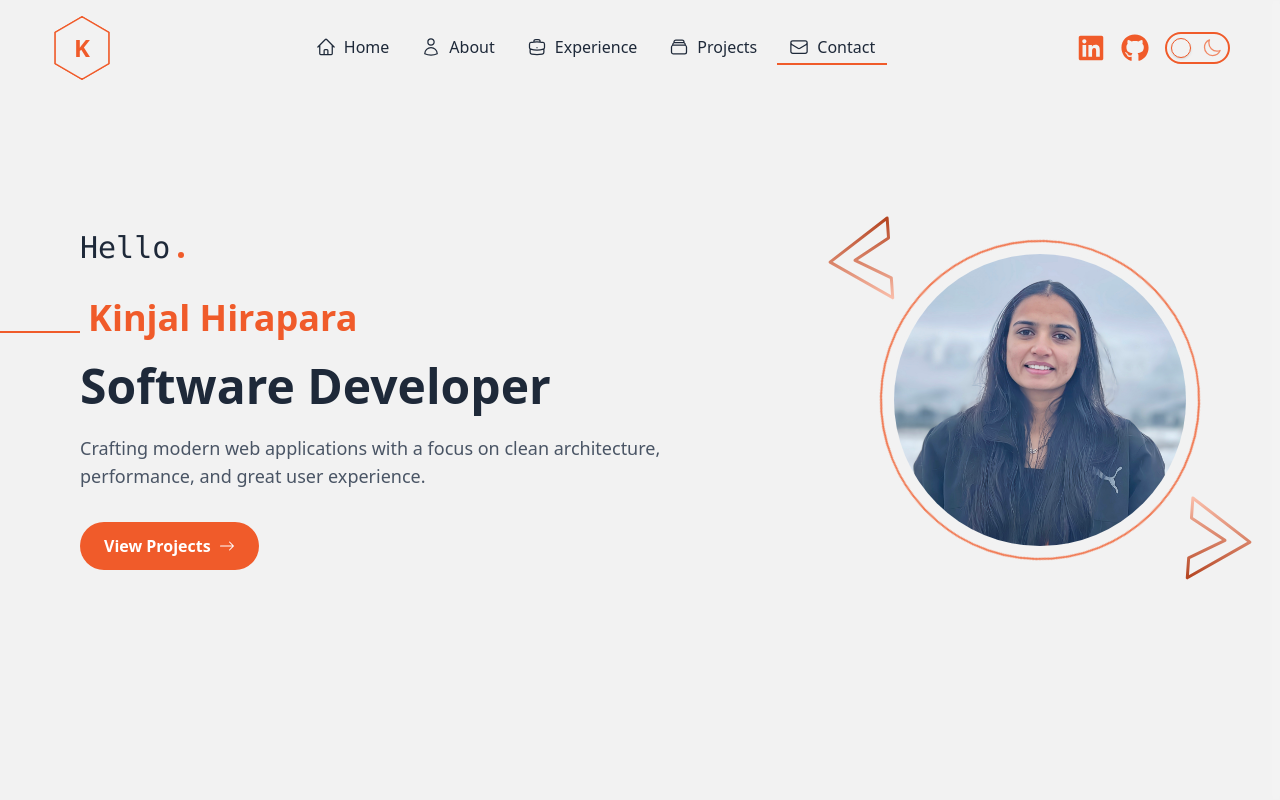
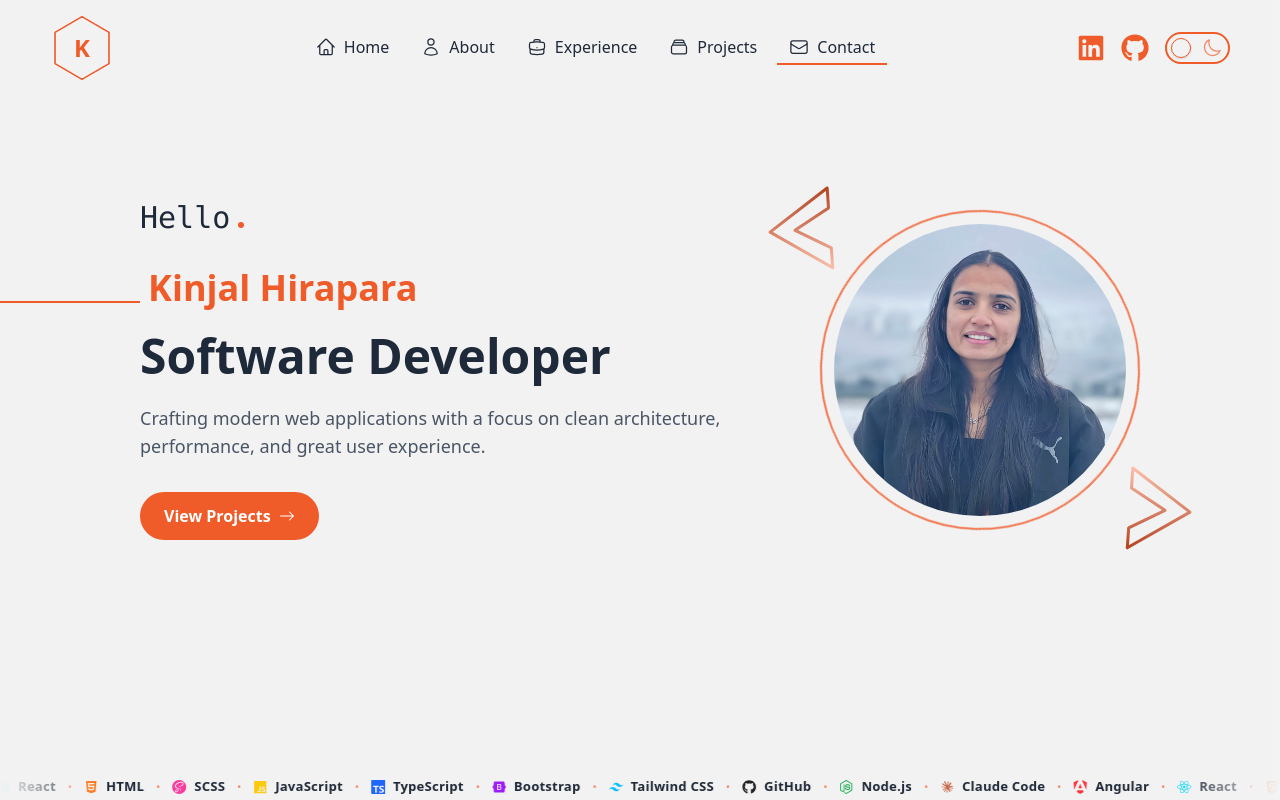
Before and after one commit to KinjalHirapara/portfolio, a React (Vite) app: page / in a window 1280 px wide. Shown: the top 800 px of the page. Built offline with nearby package versions, Linux system fonts and the light colour scheme.

Commit message:
updated home page spacing issue.

```diff
--- a/src/components/Home.tsx
+++ b/src/components/Home.tsx
@@ -2,6 +2,7 @@ import { motion } from "framer-motion";
 import { fadeInUp } from "../utils/motion";
 import profileImg from "../assets/profile.jpg";
 import { BsArrowRight } from "react-icons/bs";
+import { skills } from "../constants";
 
 const ChevronIcon: React.FC<{
   direction: "left" | "right";
@@ -60,12 +61,14 @@ const ChevronIcon: React.FC<{
 };
 
 const Home: React.FC = () => {
+  const marqueeTechStack = [...skills, ...skills];
+
   return (
     <section
       id="home"
-      className="relative min-h-[100dvh] max-w-6xl mx-auto px-4 py-[60px] lg:py-[30px] flex flex-col justify-center mobile-landscape-padding"
+      className="relative min-h-[100dvh] flex flex-col justify-center"
     >
-      <div className="flex flex-col-reverse md:flex-row gap-8 md:gap-2 items-center md:items-center">
+      <div className="flex flex-col-reverse md:flex-row gap-8 md:gap-2 items-center md:items-center flex-1 max-w-6xl mobile-landscape-padding mx-auto px-4 py-[60px] lg:py-[30px]">
         <div className="flex flex-col gap-6 flex-1">
           <motion.div
             custom={0}
@@ -145,6 +148,28 @@ const Home: React.FC = () => {
           </div>
         </div>
       </div>
+      <div className="home-stack-marquee mt-8" aria-label="Tech stack marquee">
+        <div className="home-stack-track">
+          {marqueeTechStack.map((tech, index) => (
+            <div key={`${tech.name}-${index}`} className="home-stack-entry">
+              <span
+                className="home-stack-item"
+                aria-hidden={index >= skills.length}
+              >
+                <span className="home-stack-icon" aria-hidden="true">
+                  {tech.icon}
+                </span>
+                <span>{tech.name}</span>
+              </span>
+              {index !== marqueeTechStack.length - 1 ? (
+                <span className="home-stack-dot" aria-hidden="true">
+                  •
+                </span>
+              ) : null}
+            </div>
+          ))}
+        </div>
+      </div>
     </section>
   );
 };
--- a/src/index.css
+++ b/src/index.css
@@ -110,6 +110,59 @@ body.modal-open {
   animation: ring-spin 16s linear infinite;
 }
 
+.home-stack-marquee {
+  width: 100%;
+  overflow: hidden;
+  mask-image: linear-gradient(to right, transparent, #000 8%, #000 92%, transparent);
+}
+
+.home-stack-track {
+  display: flex;
+  align-items: center;
+  gap: 0;
+  width: max-content;
+  animation: home-stack-marquee 22s linear infinite;
+  will-change: transform;
+}
+
+.home-stack-entry {
+  display: inline-flex;
+  align-items: center;
+}
+
+.home-stack-item {
+  display: inline-flex;
+  align-items: center;
+  gap: 8px;
+  padding: 4px 2px;
+  font-size: 13px;
+  font-weight: 600;
+  letter-spacing: 0.02em;
+  color: color-mix(in srgb, var(--color-textDark) 92%, #000);
+}
+
+.dark .home-stack-item {
+  color: color-mix(in srgb, var(--color-textLight) 96%, #fff);
+}
+
+.home-stack-icon {
+  display: inline-flex;
+  align-items: center;
+  justify-content: center;
+  opacity: 0.95;
+}
+
+.home-stack-icon svg {
+  width: 14px !important;
+  height: 14px !important;
+}
+
+.home-stack-dot {
+  margin: 0 10px;
+  color: color-mix(in srgb, var(--color-primary) 70%, transparent);
+  font-size: 11px;
+}
+
 .hero-glow-1,
 .hero-glow-2,
 .hero-glow-3 {
@@ -169,6 +222,15 @@ body.modal-open {
   }
 }
 
+@keyframes home-stack-marquee {
+  0% {
+    transform: translateX(0);
+  }
+  100% {
+    transform: translateX(-50%);
+  }
+}
+
 @keyframes glow-drift-1 {
   0% {
     transform: translate(-6%, -4%) scale(0.95);
@@ -206,6 +268,10 @@ body.modal-open {
 }
 
 @media (prefers-reduced-motion: reduce) {
+  .home-stack-track {
+    animation: none;
+  }
+
   .about-icons-track {
     animation: none;
   }
```
